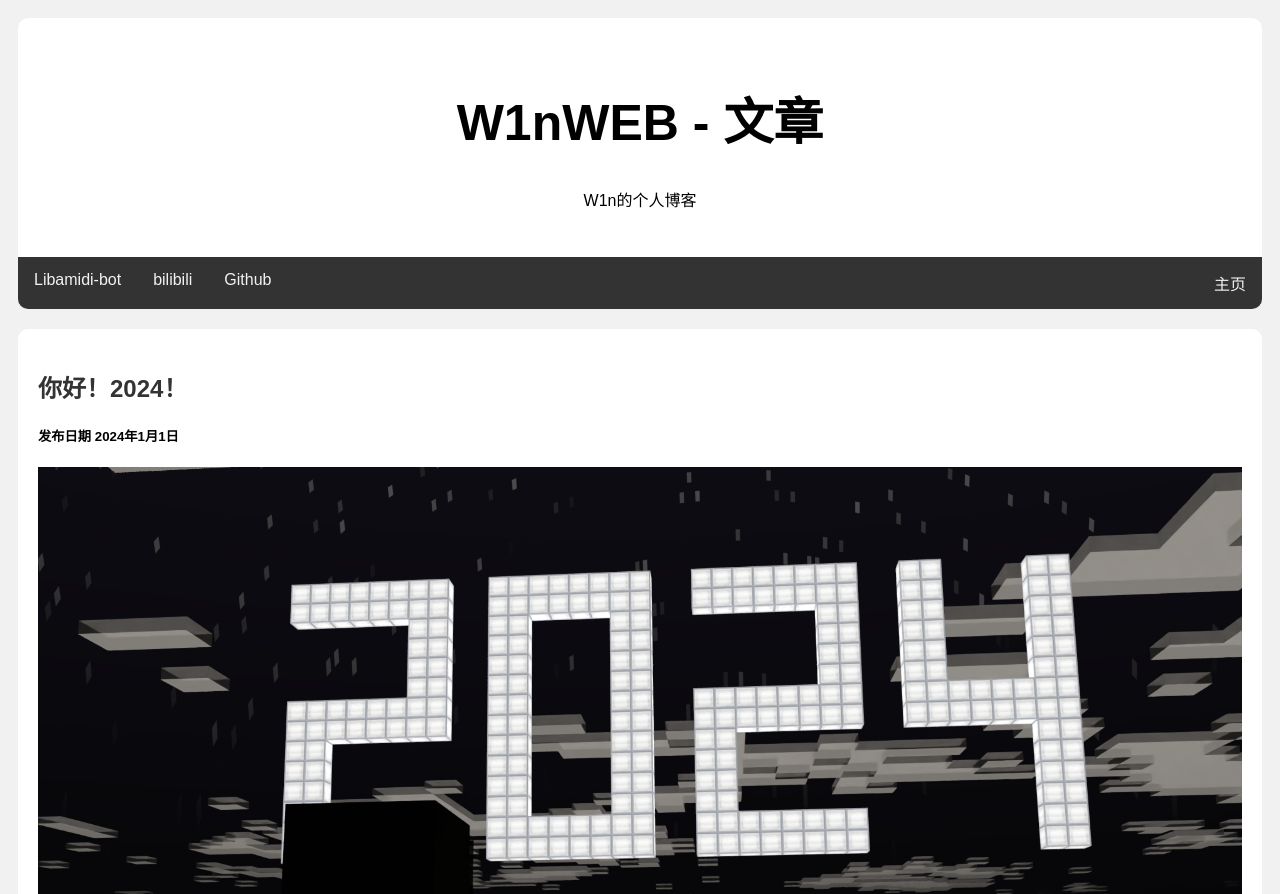
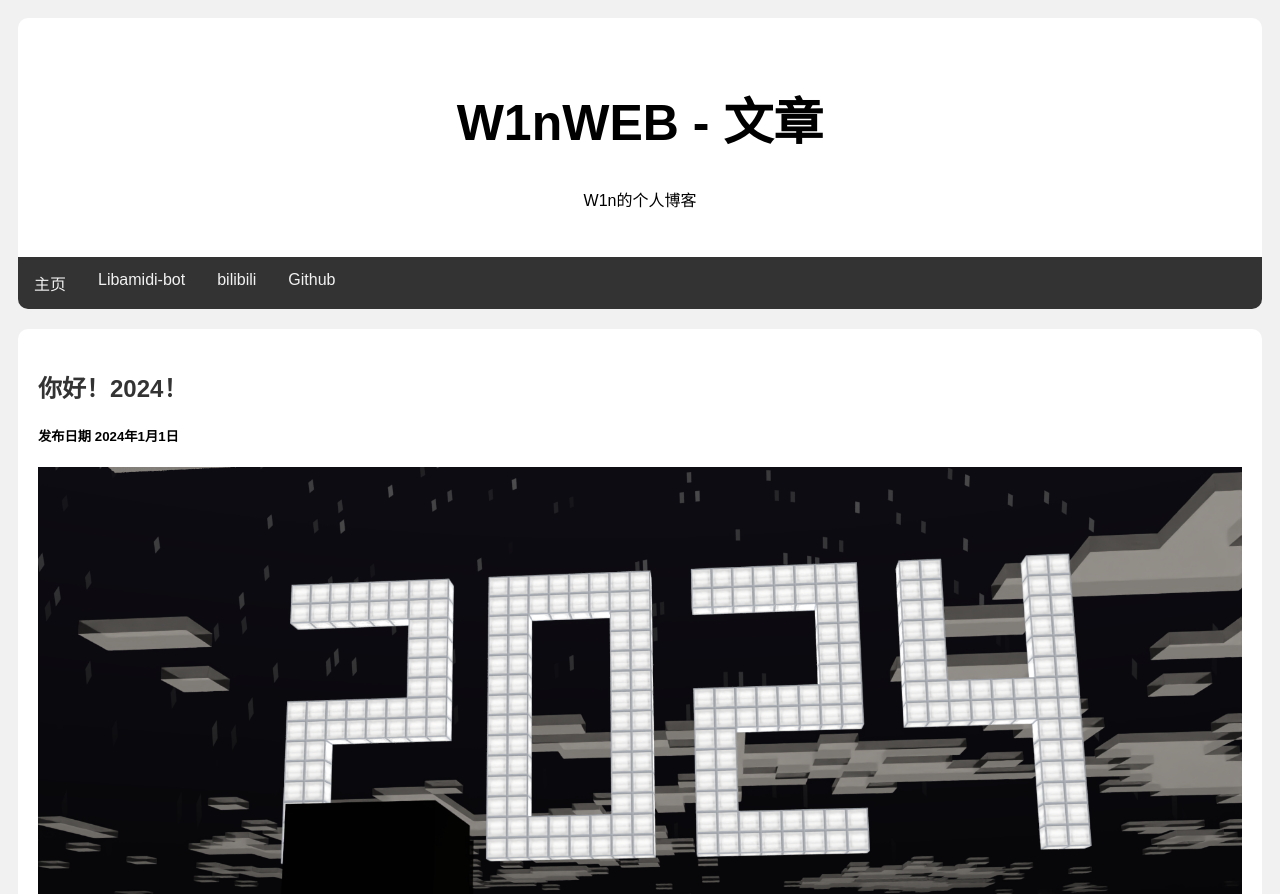
Before and after one commit to W1n114514/W1nWEB, a plain HTML site: page hello_2024.html in a window 1280 px wide. Shown: the top 894 px of the page. Drawn offline with Linux system fonts and the light colour scheme.

Commit message:
Update hello_2024.html

```diff
--- a/hello_2024.html
+++ b/hello_2024.html
@@ -26,10 +26,10 @@
     </div>
 
     <div class="topnav">
-        <a href="https://china-lanlan.github.io/libamidi-bot/" class="button" target="_blank">Libamidi-bot</a>
-        <a href="https://bilibili.com" class="button" target="_blank">bilibili</a>
-        <a href="https://GitHub.com" class="button" target="_blank">Github</a>
-        <a href="./" class="button" style="float:right">主页</a>
+		<a href="index.html" class="button" style="float:left" target="_blank">主页</a>
+		<a href="https://lanlan3292.github.io/libamidi-bot/" class="button" style="float:left" target="_blank">Libamidi-bot</a>
+		<a href="https://bilibili.com" class="button" style="float:left" target="_blank">bilibili</a>
+		<a href="https://GitHub.com" class="button" style="float:left" target="_blank">Github</a>
     </div>
 
 
```
